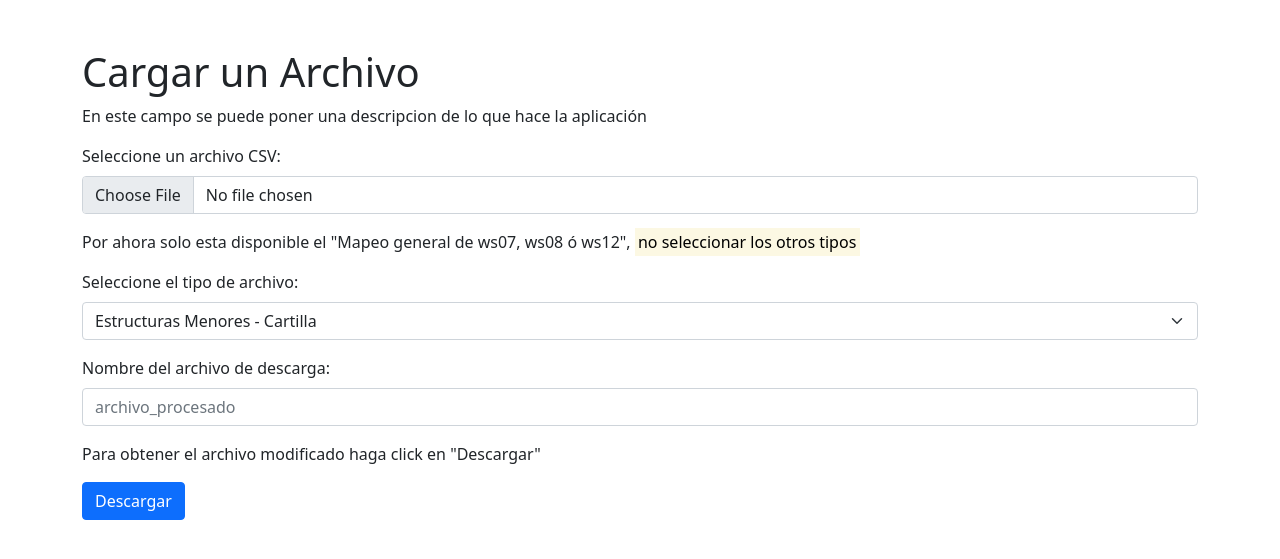
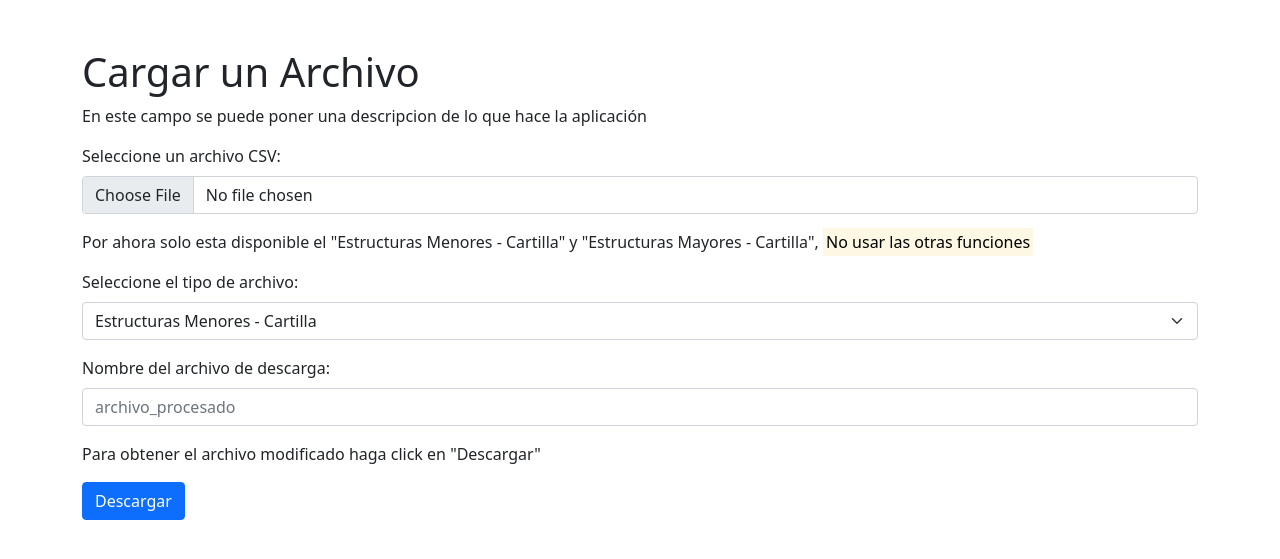
Before and after one commit to alejomazov/app_flask_vercel, a Flask app: page / in a window 1280 px wide. Shown: the top 559 px of the page. Run offline with Flask 3, Linux system fonts and the light colour scheme; some libraries are stand-ins or nearby versions.

Commit message:
Comentarios de la pagina

```diff
--- a/templates/upload.html
+++ b/templates/upload.html
@@ -18,7 +18,7 @@
                 <input type="file" class="form-control" id="file" name="file" accept=".csv" required>
             </div>
             <div class="mb-3">
-                <p>Por ahora solo esta disponible el "Mapeo general de ws07, ws08 ó ws12", <mark>no seleccionar los otros tipos</mark></p>
+                <p>Por ahora solo esta disponible el "Estructuras Menores - Cartilla" y "Estructuras Mayores - Cartilla", <mark>No usar las otras funciones</mark></p>
                 <label for="tipo" class="form-label">Seleccione el tipo de archivo:</label>
                 <select class="form-select" id="tipo" name="tipo" required>
                     <option value="1">Estructuras Menores - Cartilla</option>
```
